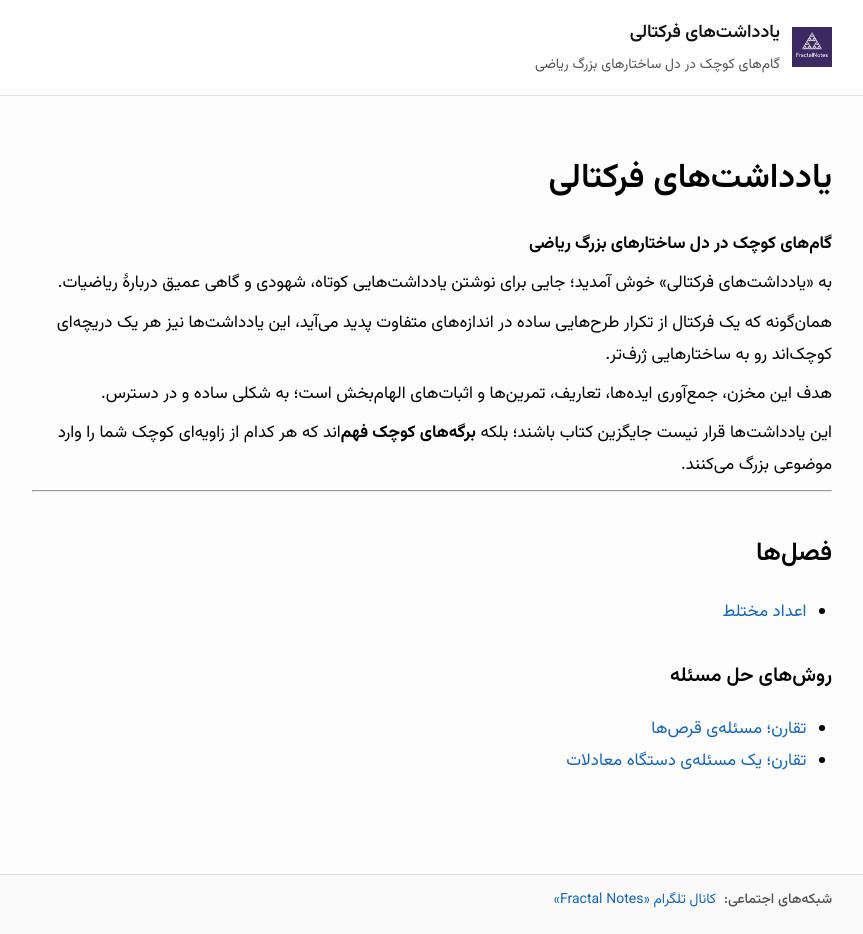
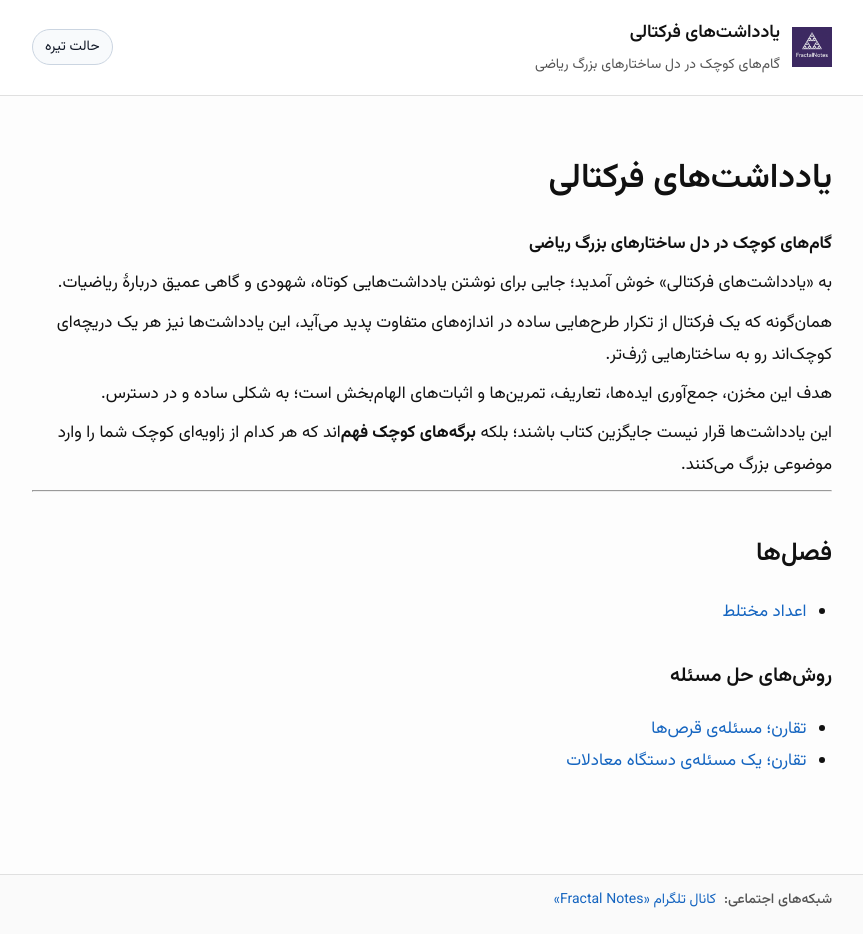
Before and after one commit to pooyarezaie/Fractal-Notes, a Jekyll site: the page built from index.md, in a window 1280 px wide. Shown: the whole page, without its empty margins (208-1071 px from the left). Built offline with Jekyll 4.4.1, drawn with Linux system fonts in a browser that asks for light colours.

Commit message:
Add darkmode support

```diff
--- a/_layouts/default.html
+++ b/_layouts/default.html
@@ -7,6 +7,19 @@
 
     <link rel="stylesheet" href="{{ "/assets/css/style.css" | relative_url }}">
     <link rel="icon" type="image/png" href="{{ "/assets/img/logo.png" | relative_url }}">
+
+    <script>
+      (function() {
+        try {
+          var stored = localStorage.getItem('theme');
+          if (stored === 'dark') {
+            document.documentElement.classList.add('theme-dark');
+          }
+        } catch (e) {
+          // localStorage may be unavailable; fail silently
+        }
+      })();
+    </script>
 
     <!-- تنظیمات MathJax -->
     <script>
@@ -25,6 +38,7 @@
   <body>
     <header class="site-header">
       <div class="site-header-inner">
+        <div class="site-brand">
           <a href="{{ "/" | relative_url }}" class="site-logo-link" aria-label="یادداشت‌های فرکتالی - صفحهٔ اصلی">
             <img src="{{ "/assets/img/logo.png" | relative_url }}" alt="یادداشت‌های فرکتالی" class="site-logo">
           </a>
@@ -32,6 +46,10 @@
             <a href="{{ "/" | relative_url }}" class="site-title">یادداشت‌های فرکتالی</a>
             <div class="site-subtitle">گام‌های کوچک در دل ساختارهای بزرگ ریاضی</div>
           </div>
+        </div>
+        <button type="button" id="theme-toggle" class="theme-toggle" aria-label="تغییر حالت تیره/روشن">
+          حالت تیره
+        </button>
       </div>
     </header>
 
@@ -47,5 +65,37 @@
         </a>
       </div>
     </footer>
+
+    <script>
+      (function() {
+        var toggle = document.getElementById('theme-toggle');
+        if (!toggle) return;
+
+        function isDark() {
+          return document.documentElement.classList.contains('theme-dark');
+        }
+
+        function updateLabel() {
+          toggle.textContent = isDark() ? 'حالت روشن' : 'حالت تیره';
+        }
+
+        function setTheme(dark) {
+          document.documentElement.classList.toggle('theme-dark', dark);
+          try {
+            localStorage.setItem('theme', dark ? 'dark' : 'light');
+          } catch (e) {
+            // ignore if localStorage unavailable
+          }
+          updateLabel();
+        }
+
+        toggle.addEventListener('click', function() {
+          setTheme(!isDark());
+        });
+
+        // Initialize label based on current class (set in head script, if any)
+        updateLabel();
+      })();
+    </script>
   </body>
 </html>
--- a/assets/css/style.css
+++ b/assets/css/style.css
@@ -9,6 +9,7 @@
     margin: 0;
     padding: 0;
     background: #fdfdfd;
+    color: #111111;
 }
 
 /* Header / logo */
@@ -21,6 +22,13 @@
     max-width: 800px;
     margin: 0 auto;
     padding: 16px;
+    display: flex;
+    align-items: center;
+    gap: 12px;
+    justify-content: space-between;
+}
+
+.site-brand {
     display: flex;
     align-items: center;
     gap: 12px;
@@ -51,6 +59,22 @@
 .site-subtitle {
     font-size: 14px;
     color: #555555;
+}
+
+.theme-toggle {
+    font-family: inherit;
+    font-size: 14px;
+    padding: 6px 12px;
+    border-radius: 999px;
+    border: 1px solid #cbd5e1;
+    background: #f8fafc;
+    color: #111827;
+    cursor: pointer;
+    white-space: nowrap;
+}
+
+.theme-toggle:hover {
+    background: #e5e7eb;
 }
 
 .site-footer {
@@ -119,3 +143,53 @@
     border-radius: 6px;
     overflow-x: auto;
 }
+.theme-toggle {
+}
+
+/* Dark mode: manual toggle via .theme-dark on <html> */
+html.theme-dark body {
+    background: #0f172a;
+    color: #e5e7eb;
+}
+
+html.theme-dark .site-header {
+    background: #020617;
+    border-bottom-color: #1f2937;
+}
+
+html.theme-dark .site-title {
+    color: #f9fafb;
+}
+
+html.theme-dark .site-subtitle {
+    color: #9ca3af;
+}
+
+html.theme-dark .site-footer {
+    background: #020617;
+    border-top-color: #1f2937;
+}
+
+html.theme-dark .site-footer-inner {
+    color: #9ca3af;
+}
+
+html.theme-dark a,
+html.theme-dark .social-link {
+    color: #60a5fa;
+}
+
+html.theme-dark a:hover,
+html.theme-dark .social-link:hover {
+    color: #93c5fd;
+}
+
+html.theme-dark pre {
+    background: #111827;
+}
+
+html.theme-dark .theme-toggle {
+    background: #111827;
+    color: #e5e7eb;
+    border-color: #374151;
+}
```
Lines whose indentation alone changed are shown as unchanged.
